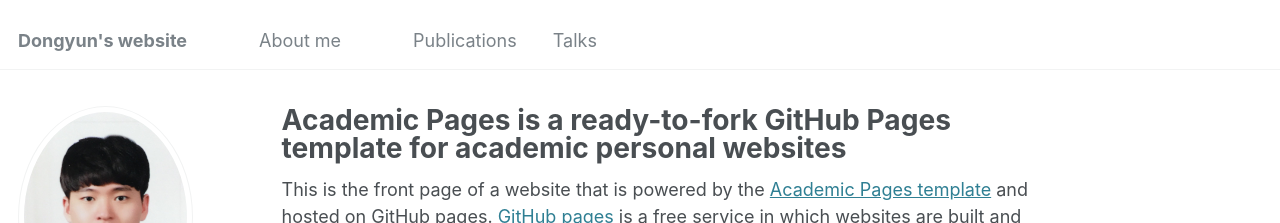
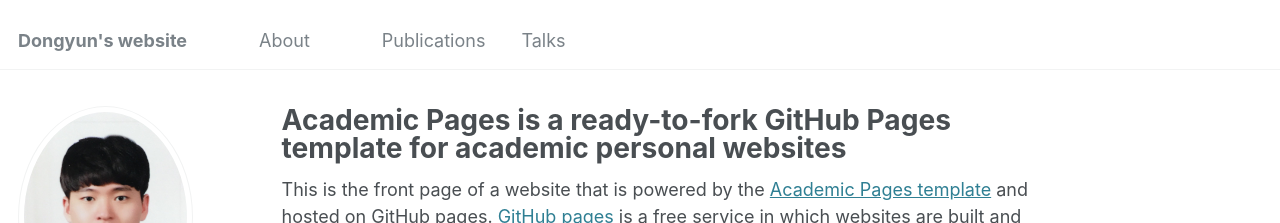
Before and after one commit to Dongyunkam/dongyunkam.github.io, a Jekyll site: the page built from _pages/about.md, in a window 1280 px wide. Shown: the top 223 px of the page. Built offline with Jekyll 4.4.1, drawn with Linux system fonts in a browser that asks for light colours; some web fonts are replaced.

```diff
--- a/_data/navigation.yml
+++ b/_data/navigation.yml
@@ -5,8 +5,8 @@
 # prevent it from being included in the site.
 
 main:
-  - title: "About me"
-  - url: /aboutme/
+  - title: "About"
+  - url: /about/
 
   - title: "Publications"
     url: /publications/
```
